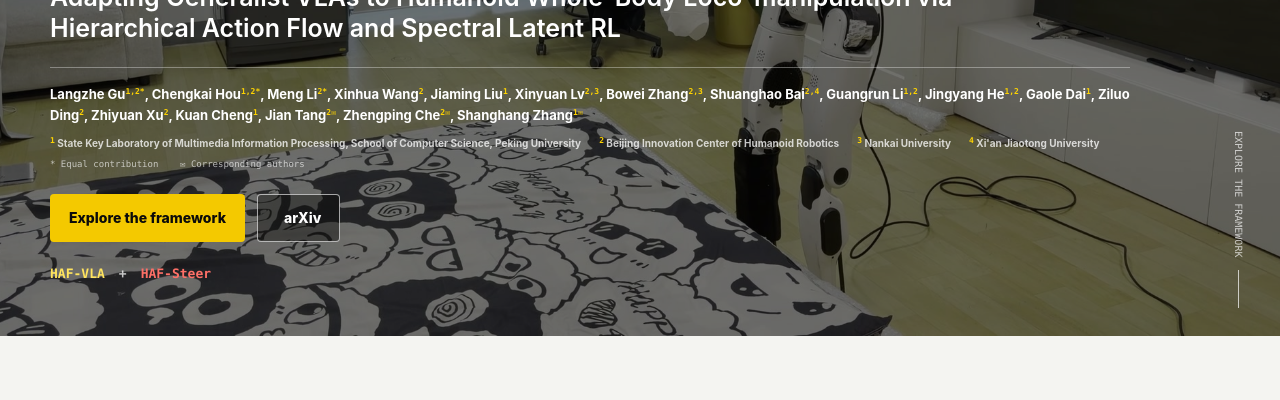
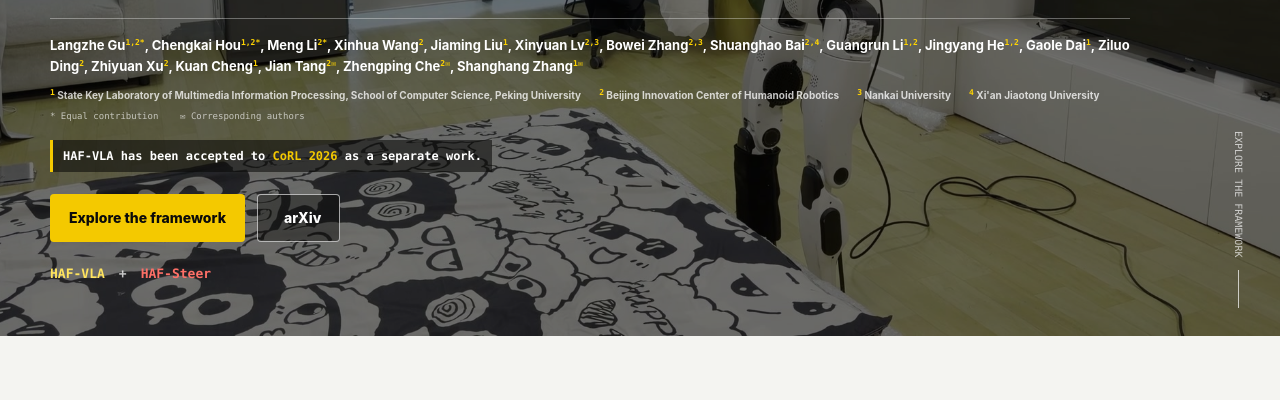
Before and after one commit to Grange007/HAF, a plain HTML site: page index.html in a window 1280 px wide. Shown: the part 400-800 px from the top of the page. Drawn offline with Linux system fonts and the light colour scheme; some icons are missing.

Commit message:
✨add corl acceptance

```diff
--- a/index.html
+++ b/index.html
@@ -69,6 +69,7 @@
           </div>
           <p class="hero-author-notes">* Equal contribution &nbsp;&nbsp; &#9993; Corresponding authors</p>
         </div>
+        <p class="hero-acceptance">HAF-VLA has been accepted to <strong>CoRL 2026</strong> as a separate work.</p>
         <div class="hero-actions">
           <a class="button button-primary" href="#overview">Explore the framework</a>
           <a class="button button-secondary" href="https://arxiv.org/abs/2608.16837" target="_blank" rel="noreferrer"><span class="icon" aria-hidden="true"><i class="ai ai-arxiv"></i></span><span>arXiv</span></a>
--- a/style.css
+++ b/style.css
@@ -305,6 +305,22 @@ video:focus-visible {
   color: rgba(255, 255, 255, 0.66);
   font-family: "SFMono-Regular", Consolas, "Liberation Mono", monospace;
   font-size: 9px;
+}
+
+.hero-acceptance {
+  display: inline-block;
+  margin: 16px 0 0;
+  padding: 7px 10px;
+  border-left: 3px solid var(--green);
+  background: rgba(8, 8, 7, 0.56);
+  color: var(--white);
+  font-family: "SFMono-Regular", Consolas, "Liberation Mono", monospace;
+  font-size: 12px;
+  font-weight: 700;
+}
+
+.hero-acceptance strong {
+  color: var(--green);
 }
 
 .hero-actions {
```
